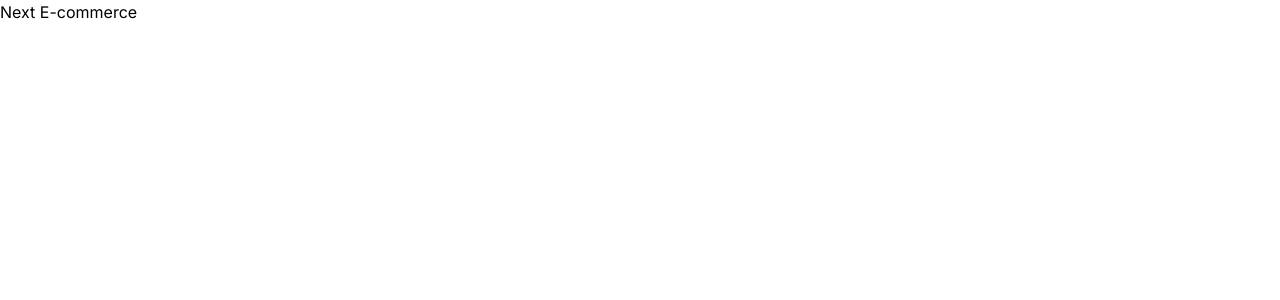
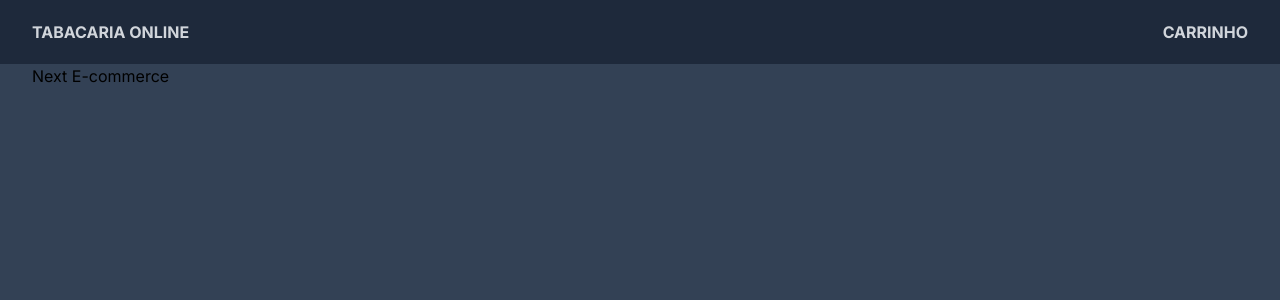
Before and after one commit to leonardohernandesq/tabacaria-loja, a Next.js app: page / in a window 1280 px wide. Shown: the top 300 px of the page. Built offline with nearby package versions, Linux system fonts and the light colour scheme.

Commit message:
add navbar

```diff
--- /dev/null
+++ b/src/app/components/Navbar.tsx
@@ -0,0 +1,18 @@
+import Link from 'next/link'
+import React from 'react'
+
+export default function Navbar() {
+    return (
+        <nav className="fixed top-0 w-full flex items-center justify-between py-2 px-8 z-50 bg-slate-800 text-gray-300">
+            <Link href="/" className="uppercase font-bold text-md h-12 flex items-center">
+                Tabacaria Online
+            </Link>
+
+            <div className="flex items-center">
+                <Link href="/cart" className="uppercase font-bold text-md h-12 flex items-center">
+                    <span className="ml-2">Carrinho</span>
+                </Link>
+            </div>
+        </nav>
+    )
+}
--- a/src/app/layout.tsx
+++ b/src/app/layout.tsx
@@ -1,6 +1,7 @@
 import type { Metadata } from "next";
 import { Inter } from "next/font/google";
 import "./globals.css";
+import Navbar from "./components/Navbar";
 
 const inter = Inter({ subsets: ["latin"] });
 
@@ -16,7 +17,12 @@ export default function RootLayout({
 }>) {
   return (
     <html lang="pt-BR">
-      <body className={inter.className}>{children}</body>
+      <body className={inter.className}>
+        <Navbar />
+        <main className="bg-slate-700 h-screen py-16 px-8">
+          {children}
+        </main>
+      </body>
     </html>
   );
 }
--- a/src/app/page.tsx
+++ b/src/app/page.tsx
@@ -1,7 +1,7 @@
 export default function Home(){
   return(
-    <main>
+    <div>
       <h1>Next E-commerce</h1>
-    </main>
+    </div>
   )
 }
```
